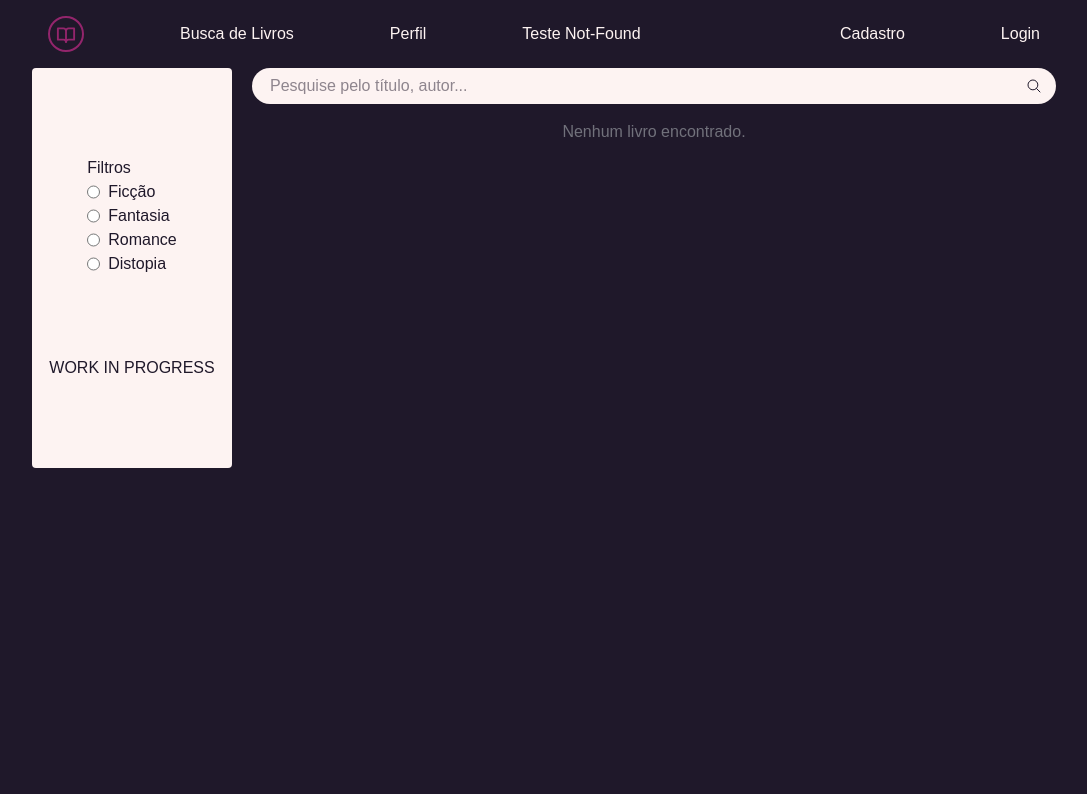
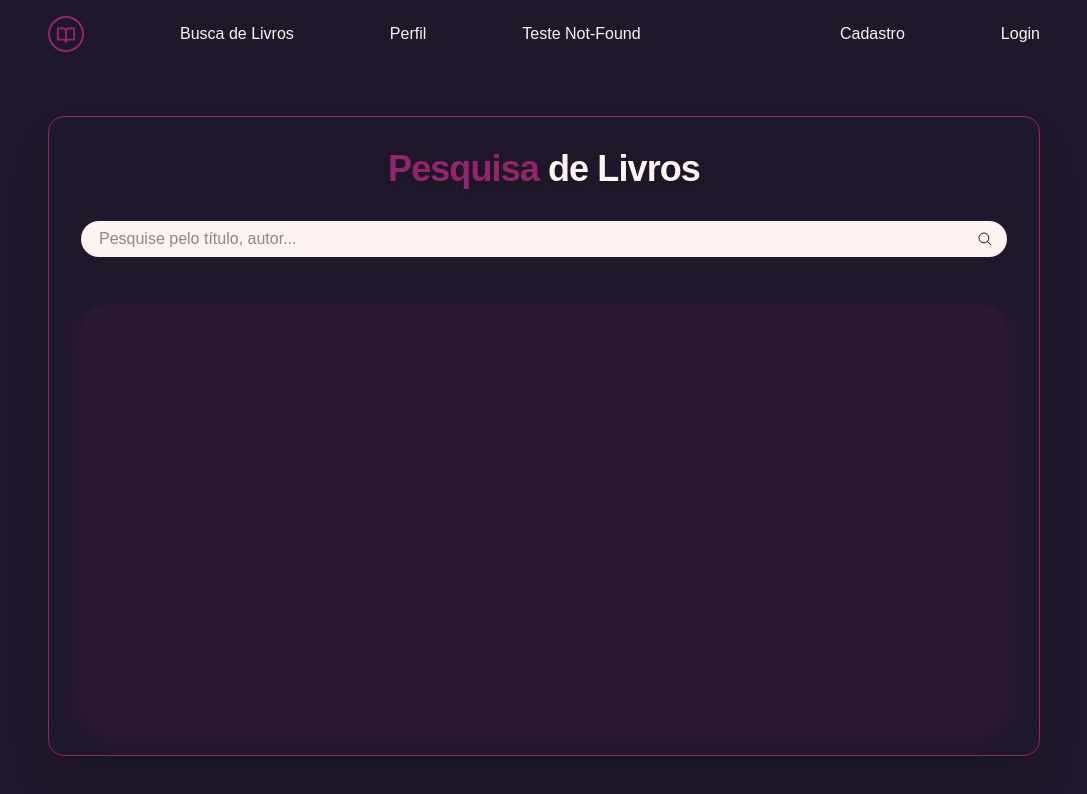
Before and after one commit to vitor-igor/PWeb1_Paggio, a Next.js app in the folder client/: page /search in a window 1280 px wide. Shown: the top 794 px of the page, without its empty margins (96-1183 px from the left). Built offline with nearby package versions, Linux system fonts and the light colour scheme.

Commit message:
Client: Atualizando Search

```diff
--- a/client/src/app/search/components/Book.jsx
+++ b/client/src/app/search/components/Book.jsx
@@ -6,15 +6,13 @@ export default function Book(props) {
 
   return (
     <div className="w-auto">
-      <div className="flex flex-wrap justify-center gap-5">
-        {books.length === 0 ? (
-          <p className="text-zinc-500">Nenhum livro encontrado.</p>
-        ) : (
+      <div className="grid lg:grid-cols-2 md:grid-cols-2 justify-items-center gap-5">
+        {books.length !== 0 && (
           books.map((data) => (
             <Link
               href={`/details/${data.id}`}
               key={data.id}
-              className="book-card bg-branco-100 text-preto-100 flex h-auto w-100 gap-5 rounded-xl p-2"
+              className="book-card bg-branco-100 text-preto-100 flex h-auto w-70 lg:w-100 gap-5 rounded-xl p-2 hover:scale-105"
             >
               <div className="relative h-[150px] w-[100px] shrink-0 overflow-hidden rounded-md">
                 <Image
--- a/client/src/app/search/components/SearchBar.jsx
+++ b/client/src/app/search/components/SearchBar.jsx
@@ -1,21 +1,30 @@
+import { useState } from "react";
 import { IoSearchOutline } from "react-icons/io5";
 
 export default function SearchBar({ onSearch }) {
+  const [search, setSearch] = useState("");
+
   return (
     <>
-      <div className="bar bg-branco-100 text-preto-100 rounded-full">
+      <form
+        onSubmit={(e) => {
+          e.preventDefault();
+          onSearch(search);
+        }}
+        className="bar bg-branco-100 text-preto-100 rounded-full"
+      >
         <label className="flex justify-between p-1.5">
           <input
             type="text"
             placeholder="Pesquise pelo título, autor..."
             className="w-full pr-3 pl-3 outline-none"
-            onChange={(e) => onSearch(e.target.value)}
+            onChange={(e) => setSearch(e.target.value)}
           />
-          <div className="pr-2 pl-2">
+          <button type="submit" className="pr-2 pl-2">
             <IoSearchOutline className="h-full" />
-          </div>
+          </button>
         </label>
-      </div>
+      </form>
     </>
   );
 }
--- a/client/src/app/search/page.jsx
+++ b/client/src/app/search/page.jsx
@@ -1,8 +1,7 @@
 "use client";
 
-import Book from "@/app/search/components/Book";
-import FilterSearch from "@/app/search/components/FilterSearch";
 import SearchBar from "@/app/search/components/SearchBar";
+import Book from "./components/Book";
 import { useEffect } from "react";
 import { create } from "zustand";
 
@@ -13,7 +12,7 @@ const useBookStore = create((set) => ({
   setSearchQuery: (query) => set({ searchQuery: query }),
 }));
 
-export default function Teste() {
+export default function SearchPage() {
   const { books, setBooks, searchQuery, setSearchQuery } = useBookStore();
 
   useEffect(() => {
@@ -39,21 +38,32 @@ export default function Teste() {
     };
 
     fetchBooks();
-  }, [searchQuery]);
+  }, [searchQuery, setBooks]);
 
   return (
-    <>
-      <div className="flex gap-5">
-        <div className="left">
-          <FilterSearch />
+    <div className="bg-preto-100 flex min-h-[calc(100vh-64px)] w-full flex-col items-center justify-self-center px-2 py-6 sm:px-4 sm:py-12 lg:w-[80dvw]">
+      <div className="bg-preto-100 border-roxo-100 flex min-h-[80vh] w-full flex-col rounded-2xl border p-4 shadow-2xl sm:p-8">
+        <h1 className="text-branco-100 mb-6 text-center text-2xl font-extrabold tracking-tight drop-shadow-lg sm:mb-8 sm:text-4xl">
+          <span className="text-roxo-100">Pesquisa</span> de Livros
+        </h1>
+
+        <div className="mb-6 sm:mb-8">
+          <SearchBar onSearch={setSearchQuery} />
         </div>
-        <div className="right w-full">
-          <SearchBar onSearch={setSearchQuery} />
-          <div className="mt-4 mb-4 grid gap-8">
-            <Book books={books} />
-          </div>
+
+        <div
+          className={`bg-roxo-100/10 mt-4 flex-1 rounded-3xl text-center shadow-[0_8px_32px_#93256c33] transition-all duration-300 ${
+            books.length ? "p-4" : "p-2"
+          }`}
+        >
+          <Book books={books} />
+          {!books.length && (
+            <div className="mt-2 flex h-full items-center justify-center font-semibold opacity-70 sm:text-lg">
+              {/* placeholder vazio */}
+            </div>
+          )}
         </div>
       </div>
-    </>
+    </div>
   );
 }
```
